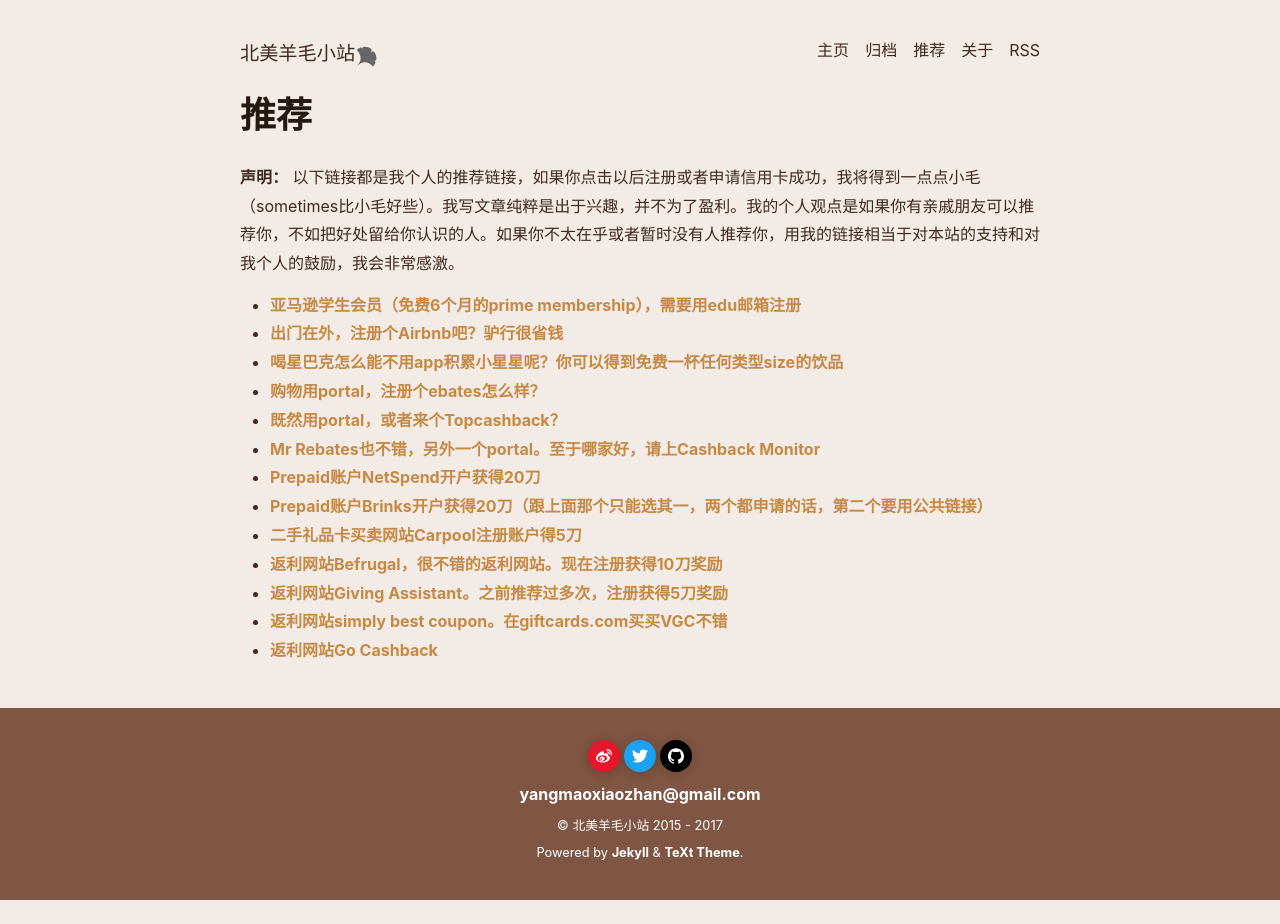
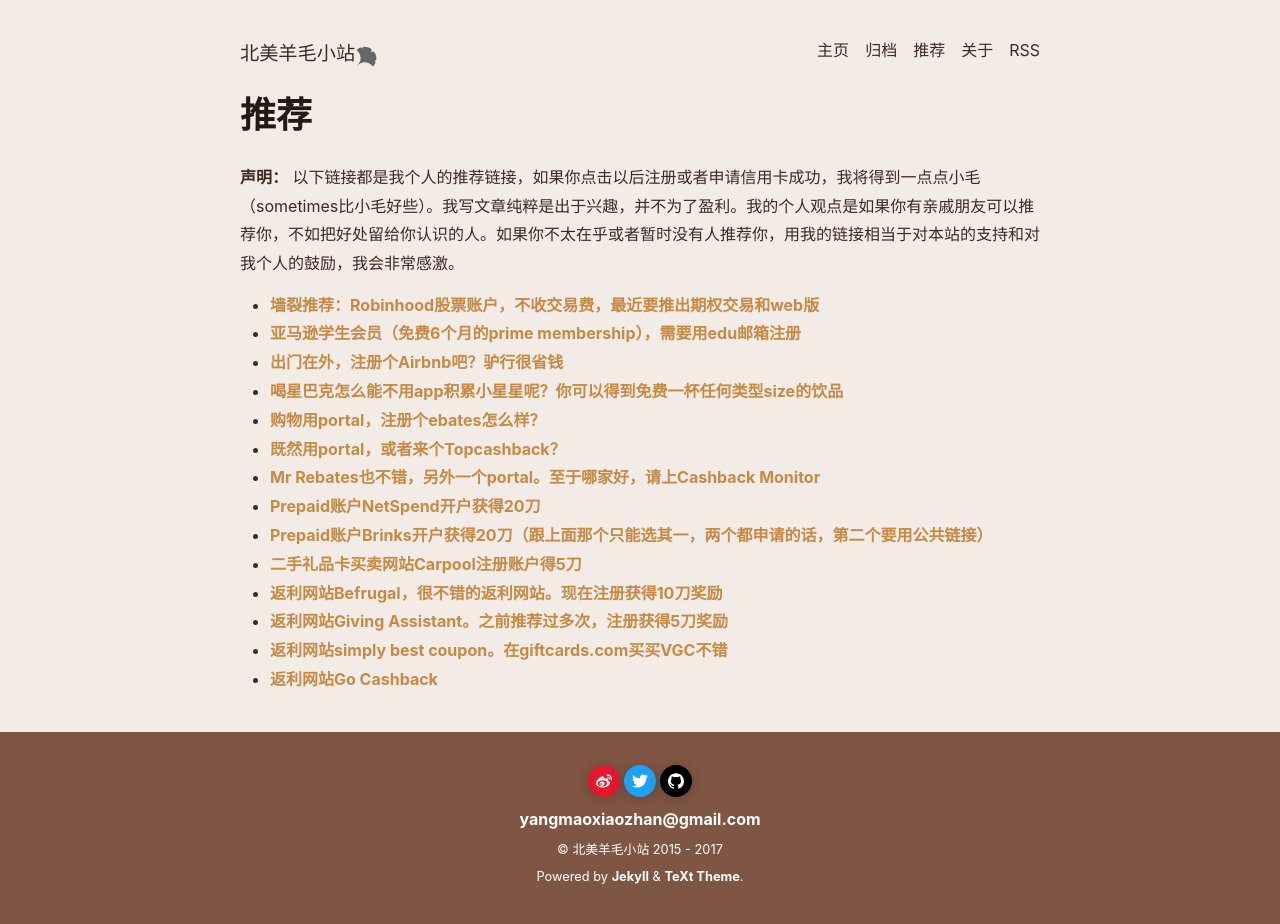
Before and after one commit to willguxy/yangmao, a Jekyll site: the page built from refer.md, in a window 1280 px wide. Built offline with Jekyll 4.4.1, drawn with Linux system fonts in a browser that asks for light colours; nearby versions of some CDN libraries; before the commit the page ends 900 px from its top, so only the background shows below that.

Commit message:
robinhood

```diff
--- a/refer.md
+++ b/refer.md
@@ -12,7 +12,7 @@ key: page-refer
 **声明：**
 以下链接都是我个人的推荐链接，如果你点击以后注册或者申请信用卡成功，我将得到一点点小毛（sometimes比小毛好些）。我写文章纯粹是出于兴趣，并不为了盈利。我的个人观点是如果你有亲戚朋友可以推荐你，不如把好处留给你认识的人。如果你不太在乎或者暂时没有人推荐你，用我的链接相当于对本站的支持和对我个人的鼓励，我会非常感激。
 
-
+- [墙裂推荐：Robinhood股票账户，不收交易费，最近要推出期权交易和web版][robinhood]
 - [亚马逊学生会员（免费6个月的prime membership），需要用edu邮箱注册][amazon]
 - [出门在外，注册个Airbnb吧？驴行很省钱][airbnb]
 - [喝星巴克怎么能不用app积累小星星呢？你可以得到免费一杯任何类型size的饮品][starbucks]
@@ -27,7 +27,7 @@ key: page-refer
 - [返利网站simply best coupon。在giftcards.com买买VGC不错][simplybest]
 - [返利网站Go Cashback][gocashback]
 
-
+[robinhood]: http://share.robinhood.com/xiangyg1
 [amazon]: http://www.amazon.com/gp/student/signup/info?ie=UTF8&refcust=FD24CDKIV4V2XKL4MOCY6R5HBM&ref_type=generic
 [airbnb]: http://www.airbnb.com/c/xgu228?s=8
 [starbucks]: http://refer.starbucks.com/v2/share/6149172321054435805/77696c6c6775407961686f6f2e636f6d
```
